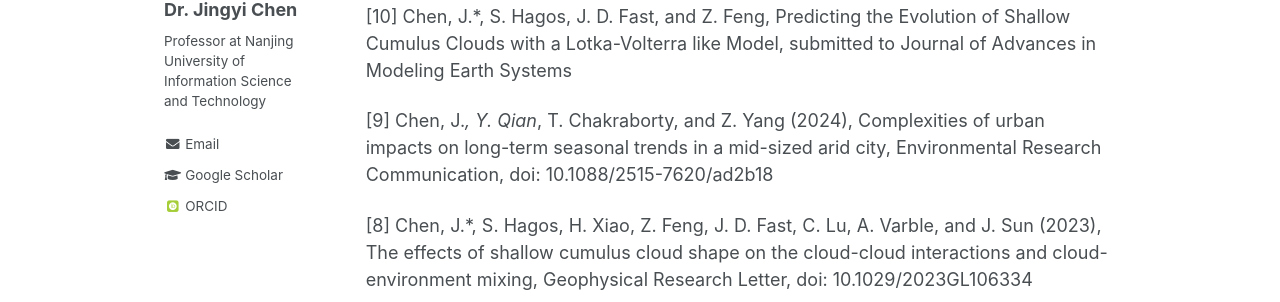
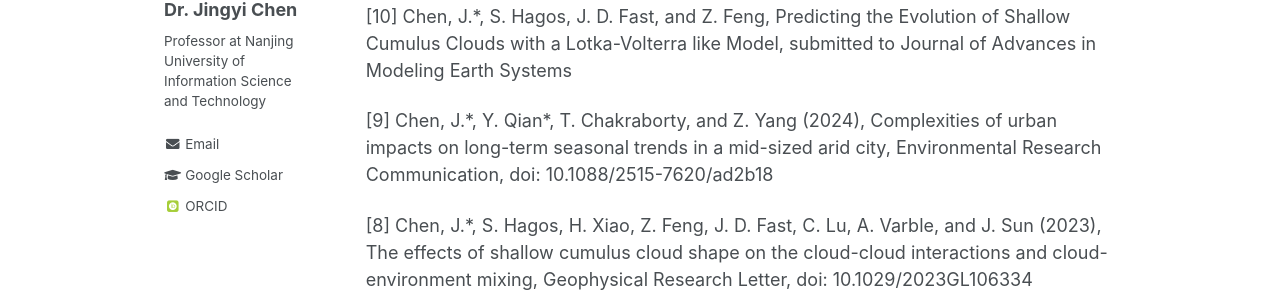
Before and after one commit to Jingyi-Chen/jingyi-chen.github.io, a Jekyll site: the page built from _pages/publications.md, in a window 1280 px wide and 900 px high. Shown: the part 250-552 px from the top of the window. Built offline with Jekyll 4.4.1, drawn with Linux system fonts in a browser that asks for light colours; some web fonts are replaced.

```diff
--- a/_pages/publications.md
+++ b/_pages/publications.md
@@ -9,9 +9,9 @@ Below, * denotes the corresponding author.
 Selected Papers as Lead Author
 ---
 
-[10] Chen, J.*, S. Hagos, J. D. Fast, and Z. Feng, Predicting the Evolution of Shallow Cumulus Clouds with a Lotka-Volterra like Model, submitted to Journal of Advances in Modeling Earth Systems
+[10] Chen, J.\*, S. Hagos, J. D. Fast, and Z. Feng, Predicting the Evolution of Shallow Cumulus Clouds with a Lotka-Volterra like Model, submitted to Journal of Advances in Modeling Earth Systems
 
-[9] Chen, J.*, Y. Qian*, T. Chakraborty, and Z. Yang (2024), Complexities of urban impacts on long-term seasonal trends in a mid-sized arid city, Environmental Research Communication, doi: 10.1088/2515-7620/ad2b18
+[9] Chen, J.\*, Y. Qian\*, T. Chakraborty, and Z. Yang (2024), Complexities of urban impacts on long-term seasonal trends in a mid-sized arid city, Environmental Research Communication, doi: 10.1088/2515-7620/ad2b18
 
 [8] Chen, J.*, S. Hagos, H. Xiao, Z. Feng, J. D. Fast, C. Lu, A. Varble, and J. Sun (2023), The effects of shallow cumulus cloud shape on the cloud-cloud interactions and cloud-environment mixing, Geophysical Research Letter, doi: 10.1029/2023GL106334
 
```
